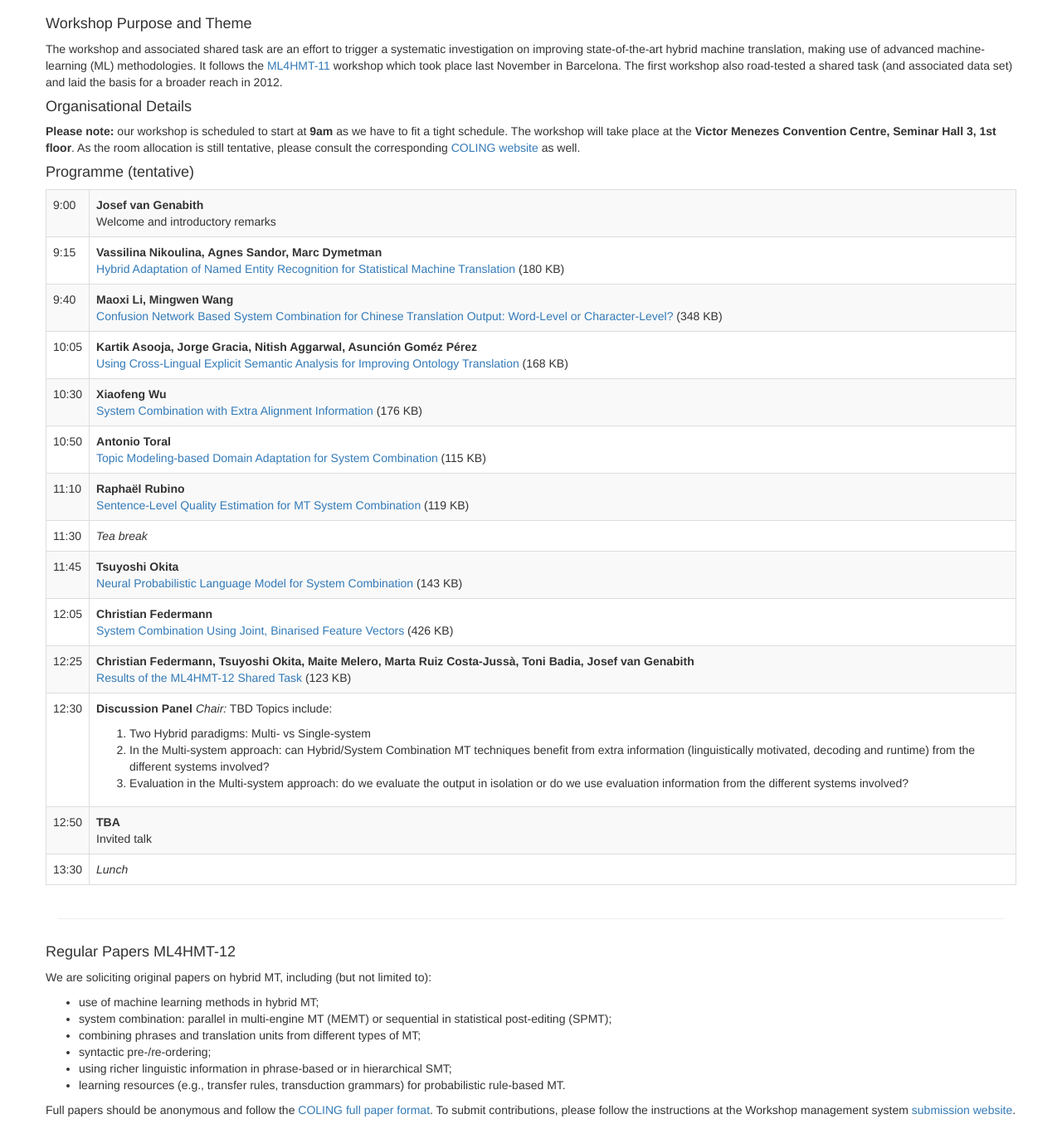
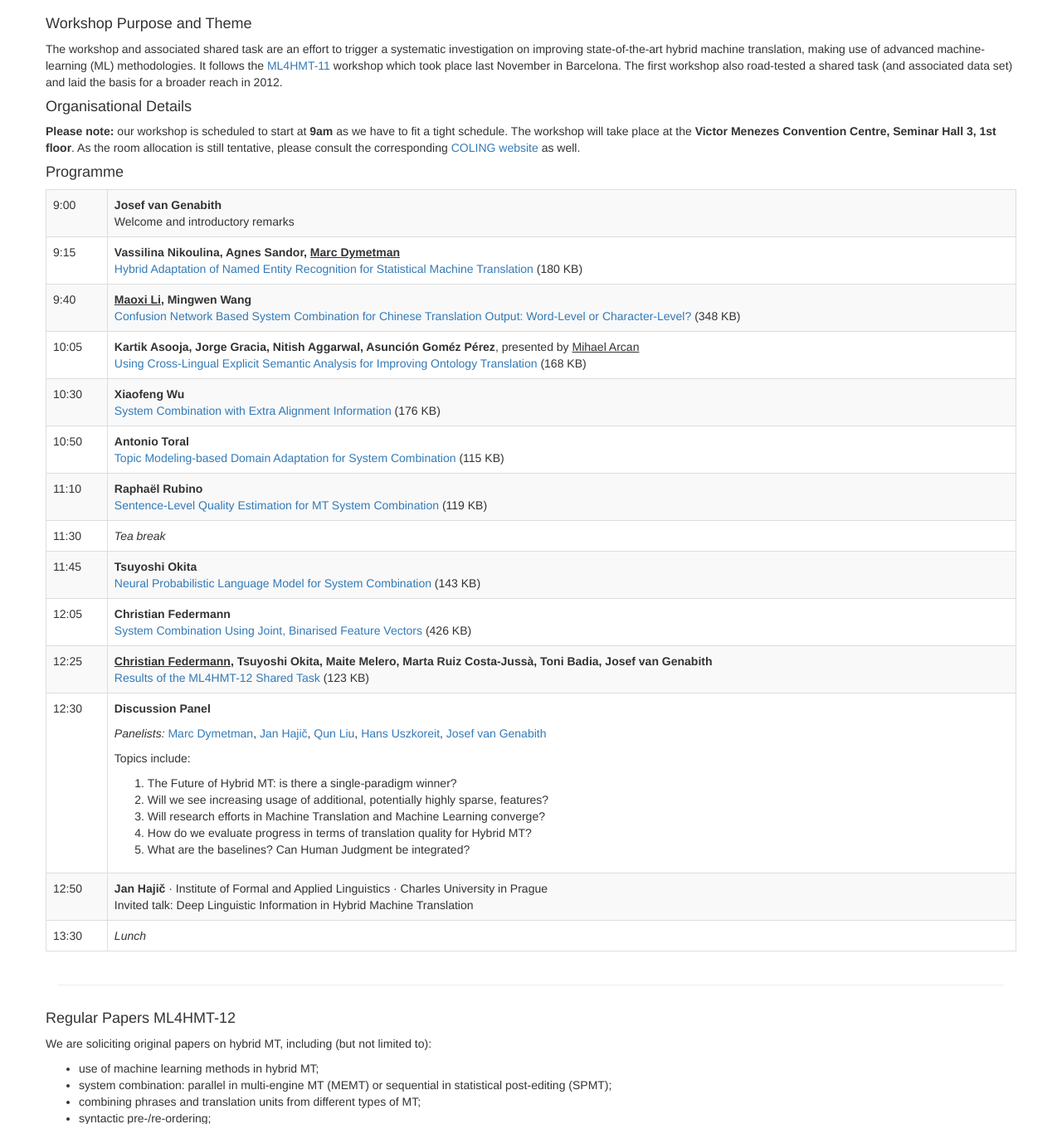
Before and after one commit to cfedermann/ML4HMT-Workshop, a Django app: page / in a window 1280 px wide. Shown: the part 321-1676 px from the top of the page at 83% size. Run offline with Django 3.2, Linux system fonts and the light colour scheme; some libraries are stand-ins or nearby versions.

Commit message:
Finalised program.

```diff
--- a/ml4hmt/templates/program.html
+++ b/ml4hmt/templates/program.html
@@ -1,17 +1,17 @@
-      <h4>Programme (tentative)</h4>
+      <h4>Programme</h4>
 
       <table class="table table-bordered table-striped">
         <tr>
           <td>9:00</td><td><strong>Josef van Genabith</strong><br/>Welcome and introductory remarks</strong></td>
         </tr>
         <tr>
-          <td>9:15</td><td><strong>Vassilina Nikoulina, Agnes Sandor, Marc Dymetman</strong><br/><a href="http://www.dfki.de/~cfedermann/ML4HMT/ML4HMT-2012-nikoulina-et-al.pdf">Hybrid Adaptation of Named Entity Recognition for Statistical Machine Translation</a> (180 KB)</td>
+          <td>9:15</td><td><strong>Vassilina Nikoulina, Agnes Sandor, <span style="text-decoration:underline;">Marc Dymetman</span></strong><br/><a href="http://www.dfki.de/~cfedermann/ML4HMT/ML4HMT-2012-nikoulina-et-al.pdf">Hybrid Adaptation of Named Entity Recognition for Statistical Machine Translation</a> (180 KB)</td>
         </tr>
         <tr>
-          <td>9:40</td><td><strong>Maoxi Li, Mingwen Wang</strong><br/><a href="http://www.dfki.de/~cfedermann/ML4HMT/ML4HMT-2012-li-wang.pdf">Confusion Network Based System Combination for Chinese Translation Output: Word-Level or Character-Level?</a> (348 KB)</td>
+          <td>9:40</td><td><strong><span style="text-decoration:underline;">Maoxi Li</span>, Mingwen Wang</strong><br/><a href="http://www.dfki.de/~cfedermann/ML4HMT/ML4HMT-2012-li-wang.pdf">Confusion Network Based System Combination for Chinese Translation Output: Word-Level or Character-Level?</a> (348 KB)</td>
         </tr>
         <tr>
-          <td>10:05</td><td><strong>Kartik Asooja, Jorge Gracia, Nitish Aggarwal, Asunci&oacute;n Gom&eacute;z P&eacute;rez</strong><br/><a href="http://www.dfki.de/~cfedermann/ML4HMT/ML4HMT-2012-asooja-et-al.pdf">Using Cross-Lingual Explicit Semantic Analysis for Improving Ontology Translation</a> (168 KB)</td>
+          <td>10:05</td><td><strong>Kartik Asooja, Jorge Gracia, Nitish Aggarwal, Asunci&oacute;n Gom&eacute;z P&eacute;rez</strong>, presented by <span style="text-decoration:underline;">Mihael Arcan</span><br/><a href="http://www.dfki.de/~cfedermann/ML4HMT/ML4HMT-2012-asooja-et-al.pdf">Using Cross-Lingual Explicit Semantic Analysis for Improving Ontology Translation</a> (168 KB)</td>
         </tr>
         <tr>
           <td>10:30</td><td><strong>Xiaofeng Wu</strong><br/><a href="http://www.dfki.de/~cfedermann/ML4HMT/ML4HMT-2012-wu-et-al.pdf">System Combination with Extra Alignment Information</a> (176 KB)</td>
@@ -32,20 +32,26 @@
           <td>12:05</td><td><strong>Christian Federmann</strong><br/><a href="http://www.dfki.de/~cfedermann/ML4HMT/ML4HMT-2012-federmann.pdf">System Combination Using Joint, Binarised Feature Vectors</a> (426 KB)</td>
         </tr>
         <tr>
-          <td>12:25</td><td><strong>Christian Federmann, Tsuyoshi Okita, Maite Melero, Marta Ruiz Costa-Juss&agrave;, Toni Badia, Josef van Genabith</strong><br/><a href="http://www.dfki.de/~cfedermann/ML4HMT/ML4HMT-2012-federmann-et-al.pdf">Results of the ML4HMT-12 Shared Task</a> (123 KB)</td>
+          <td>12:25</td><td><strong><span style="text-decoration:underline;">Christian Federmann</span>, Tsuyoshi Okita, Maite Melero, Marta Ruiz Costa-Juss&agrave;, Toni Badia, Josef van Genabith</strong><br/><a href="http://www.dfki.de/~cfedermann/ML4HMT/ML4HMT-2012-federmann-et-al.pdf">Results of the ML4HMT-12 Shared Task</a> (123 KB)</td>
         </tr>
         <tr>
-          <td>12:30</td><td><p><strong>Discussion Panel</strong> <em>Chair:</em> TBD Topics include:</p>
+          <td>12:30</td><td><p><strong>Discussion Panel</strong><br/> <p><em>Panelists:</em> <a href="http://www.xrce.xerox.com/Research-Development/Document-Content-Laboratory/Machine-Learning-for-Document-Access-and-Translation/People/Marc-Dymetman">Marc Dymetman</a>, <a href="http://ufal.mff.cuni.cz/~hajic/">Jan Haji&ccaron;</a>, <a href="http://www.computing.dcu.ie/~qliu/">Qun Liu</a>, <a href="http://www.coli.uni-saarland.de/~hansu/">Hans Uszkoreit</a>, <a href="http://www.computing.dcu.ie/~josef/">Josef van Genabith</a></p>
+
+          <p>Topics include:</p>
           <ol>
-            <li>Two Hybrid paradigms: Multi- vs Single-system</li>
+            <li>The Future of Hybrid MT: is there a single-paradigm winner?</li>
 
-            <li>In the Multi-system approach: can Hybrid/System Combination MT techniques benefit from extra information (linguistically motivated, decoding and runtime) from the different systems involved?</li>
+            <li>Will we see increasing usage of additional, potentially highly sparse, features?</li>
 
-            <li>Evaluation in the Multi-system approach: do we evaluate the output in isolation or do we use evaluation information from the different systems involved?</li>
+            <li>Will research efforts in Machine Translation and Machine Learning converge?</li>
+
+            <li>How do we evaluate progress in terms of translation quality for Hybrid MT?</li>
+
+            <li>What are the baselines? Can Human Judgment be integrated?</li>
           </ol></td>
         </tr>
         <tr>
-          <td>12:50</td><td><strong>TBA</strong><br/>Invited talk</td>
+          <td>12:50</td><td><strong>Jan Haji&ccaron;</strong> &middot; Institute of Formal and Applied Linguistics &middot; Charles University in Prague<br/>Invited talk: Deep Linguistic Information in Hybrid Machine Translation</td>
         </tr>
         <tr>
           <td>13:30</td><td><em>Lunch</em></td>
```
